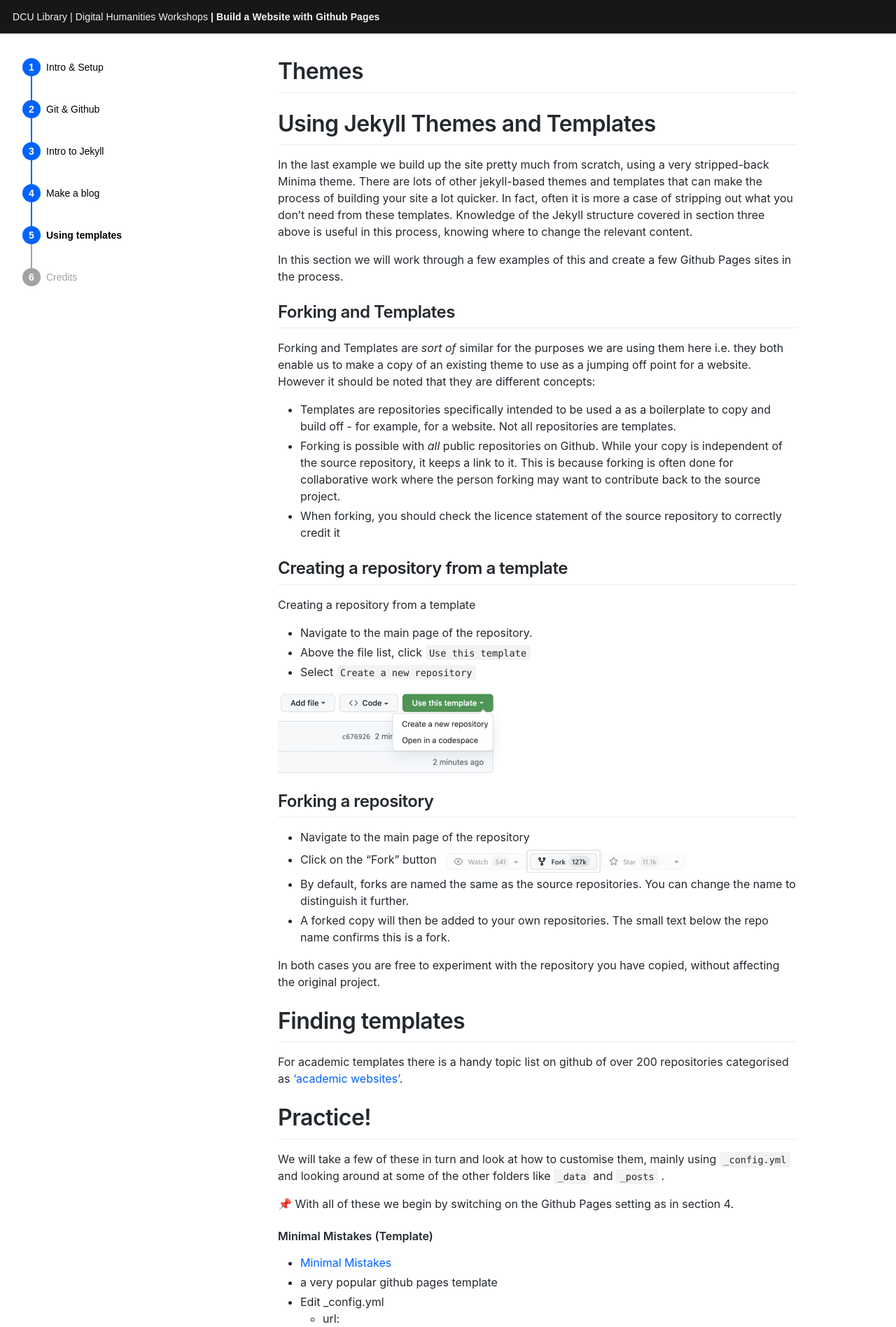
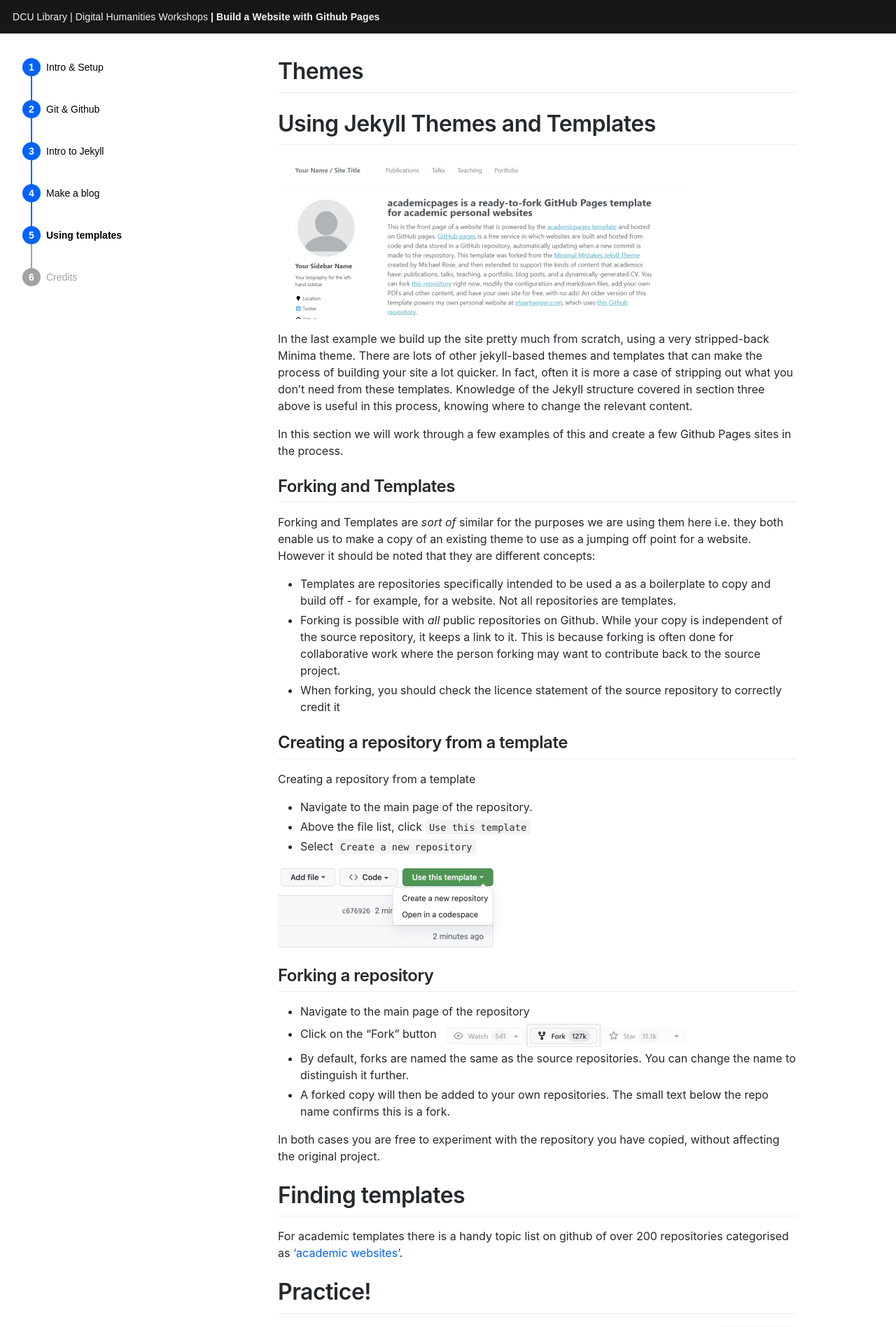
Before and after one commit to liamodwyer/github-pages, a Jekyll site: the page built from _workshop/5-templates.md, in a window 1280 px wide. Shown: the top 1896 px of the page at 70% size. Built offline with Jekyll 4.4.1, drawn with Linux system fonts in a browser that asks for light colours; emoji names are drawn with the system emoji font; some web fonts are replaced.

Commit message:
add header image

```diff
--- a/_workshop/5-templates.md
+++ b/_workshop/5-templates.md
@@ -5,6 +5,8 @@ date: 0000-01-05    # Page order is set by date
 ---
 
 # Using Jekyll Themes and Templates
+
+![Academic Pages Template](assets/images/academicPagesTemplate.png)
 
 In the last example we build up the site pretty much from scratch, using a very stripped-back Minima theme. There are lots of other jekyll-based themes and templates that can make the process of building your site a lot quicker. In fact, often it is more a case of stripping out what you don't need from these templates. Knowledge of the Jekyll structure covered in section three above is useful in this process, knowing where to change the relevant content.
 
```
Also changed, not shown: assets/images/academicPagesTemplate.png (added).
